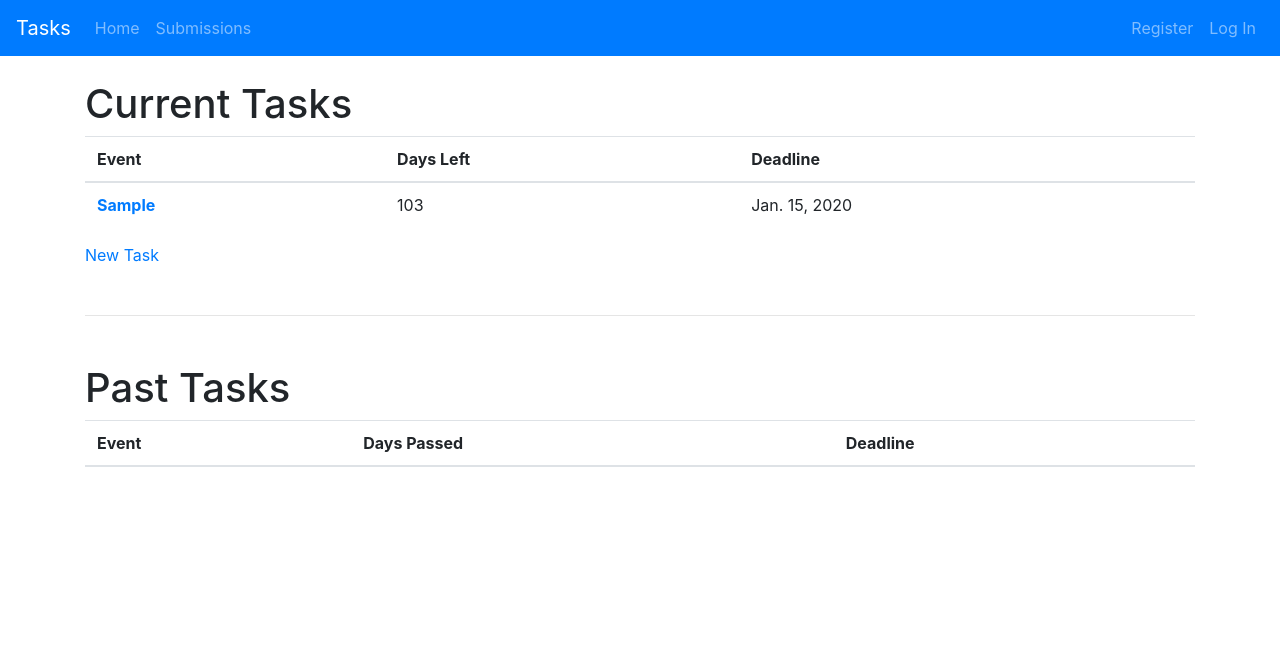
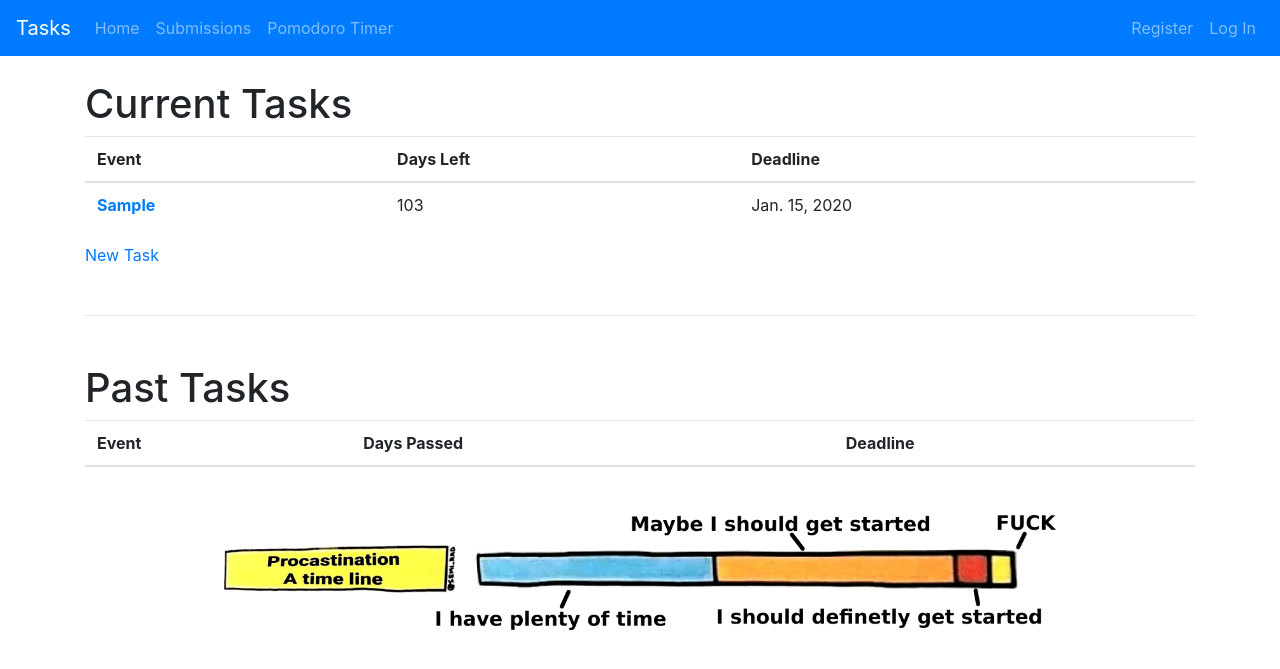
Before and after one commit to marceloFA/deadlines_app, a Django app: page / in a window 1280 px wide. Shown: the top 669 px of the page. Run offline with Django 3.2, Linux system fonts and the light colour scheme; tables that the repository leaves empty hold one stand-in row (values such as "Sample post"); lists and menus that the app fills with data are empty; some libraries are stand-ins or nearby versions.

Commit message:
Add small html changes to task_list
Add a pomodoro timer anchor and a image at the bottom of task_list

```diff
--- a/apps/templates/includes/navbar.html
+++ b/apps/templates/includes/navbar.html
@@ -11,6 +11,10 @@
                 </li>
                 <li class="nav-item">
                     <a class="nav-link" href="#">Submissions</a>
+                </li>
+
+                <li class="nav-item">
+                    <a class="nav-link" href="https://tomato-timer.com/" target="_blank">Pomodoro Timer</a>
                 </li>
             </ul>
         </div>
--- a/tasks/templates/tasks/task_list.html
+++ b/tasks/templates/tasks/task_list.html
@@ -1,6 +1,6 @@
 {% extends "base.html" %}
 {% load mathfilters %}
-
+{% load static %}
 {% block content %}
 
 <!-- Current Tasks -->
@@ -53,4 +53,8 @@
     </tbody>
 </table>
 
+
+<img src="{% static "images/deadlines-timeline.png" %}" alt="Deadlines Timeline" class="img-fluid my-5 w-75 mx-auto d-block""/>
+
+
 {% endblock %}
```
Also changed, not shown: static/images/deadlines-timeline.png (added).
